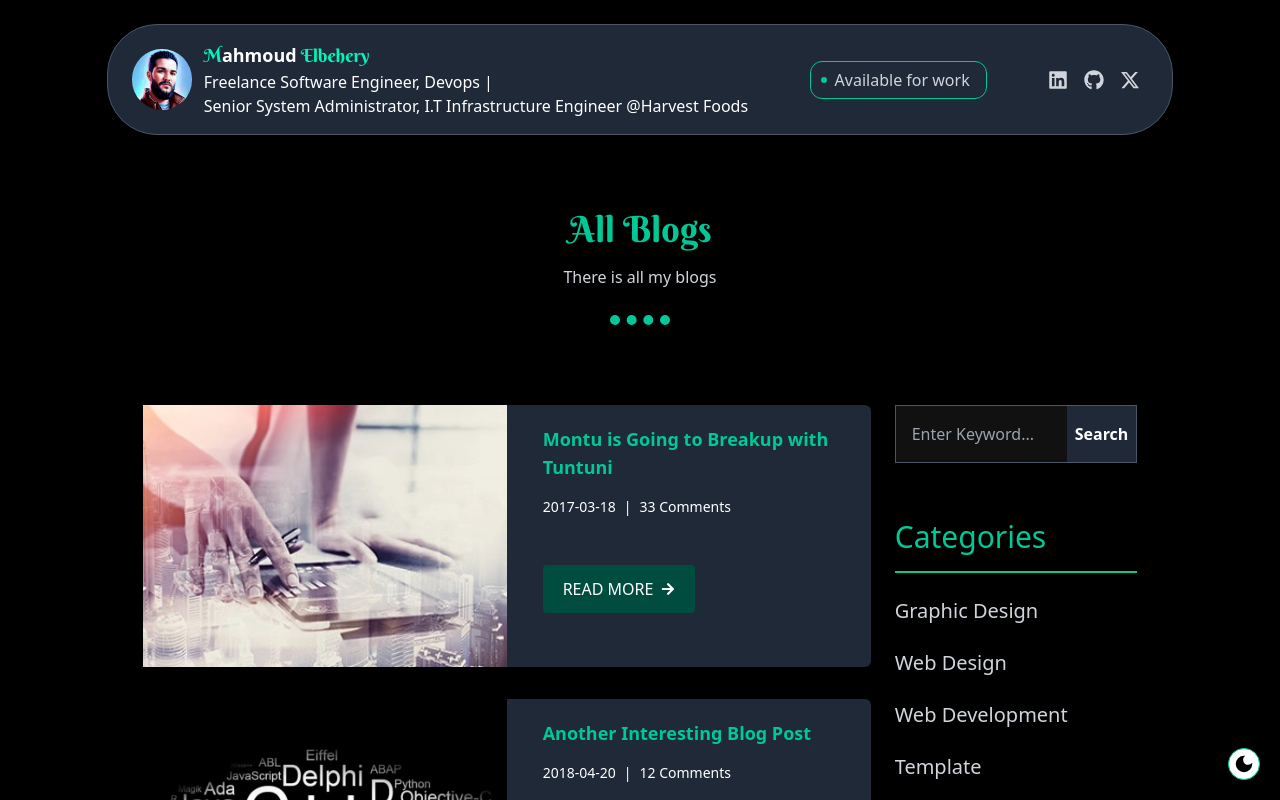
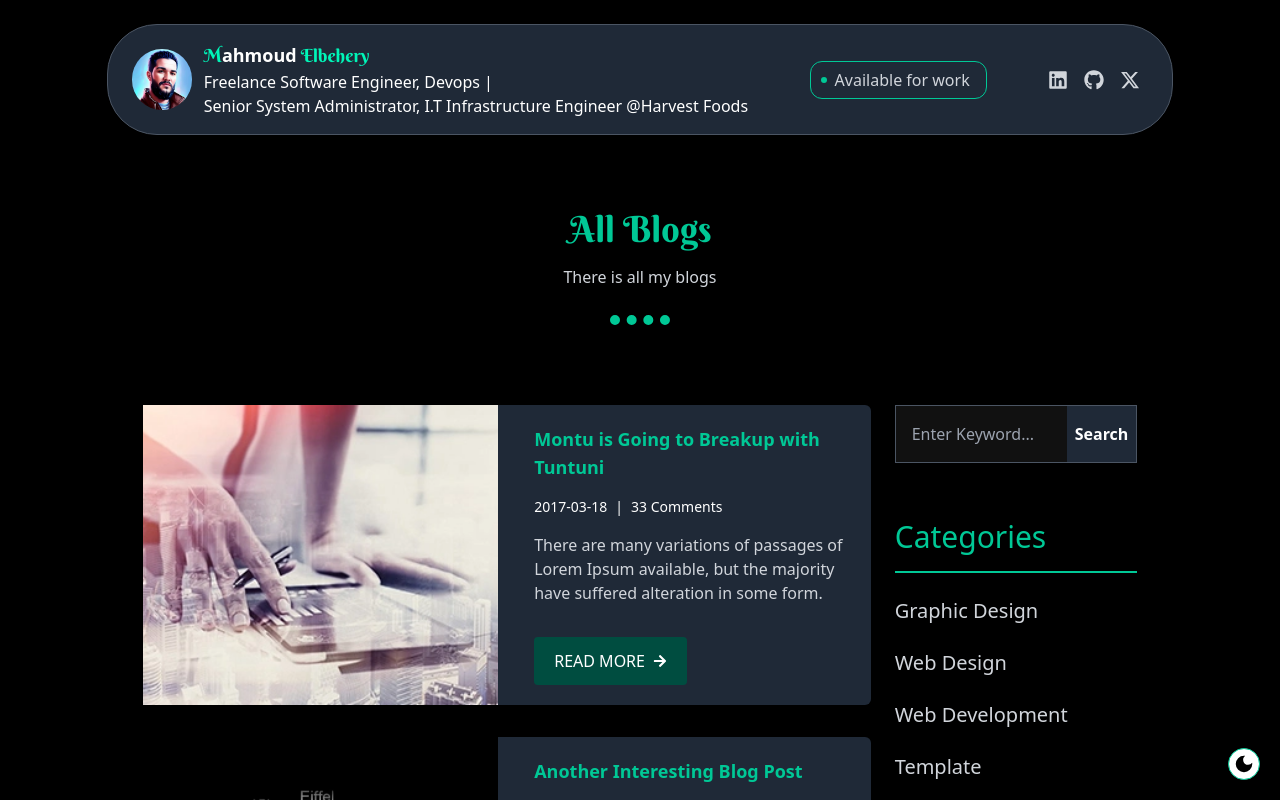
Before and after one commit to mahmoudramy93/portfolio, a Next.js app: page /blogs in a window 1280 px wide. Shown: the top 800 px of the page. Built offline with nearby package versions, Linux system fonts and the light colour scheme.

Commit message:
fix: :bug:

```diff
--- a/src/app/blogs/[id]/page.tsx
+++ b/src/app/blogs/[id]/page.tsx
@@ -18,13 +18,11 @@ const BlogDetailsPage = () => {
   return (
     <div className="container mx-auto py-8 px-4">
       <div className="max-w-4xl mx-auto">
-        {/* Post Header */}
         <h1 className="text-4xl font-semibold mt-6 text-tealGreen">{title}</h1>
         <p className="text-gray-400 text-sm mt-2">
           {date} | {comments} Comments | by {author}
         </p>
 
-        {/* Dynamically Render Sections */}
         <div className="mt-6">
           {sections.map((section, index) => {
             switch (section.type) {
@@ -63,7 +61,6 @@ const BlogDetailsPage = () => {
           })}
         </div>
 
-        {/* Category and Tags */}
         <div className="mt-8">
           <h3 className="text-2xl font-semibold text-tealGreen">Category</h3>
           <p className="text-white mt-2">{category}</p>
--- a/src/app/blogs/page.tsx
+++ b/src/app/blogs/page.tsx
@@ -61,6 +61,8 @@ const BlogsPage = () => {
   };
 
   const blogPosts = filteredPosts.map((post) => {
+    const description =
+      post.sections.find((section) => section.type === "text")?.content || "";
     return (
       <Blog
         key={post.id}
@@ -69,13 +71,11 @@ const BlogsPage = () => {
         date={post.date}
         comments={post.comments}
         image={post.image}
-        description={post.description}
+        description={description}
         isFlex={true}
       />
     );
   });
-
-
 
   return (
     <section className="py-[50px] px-5 ">
```
